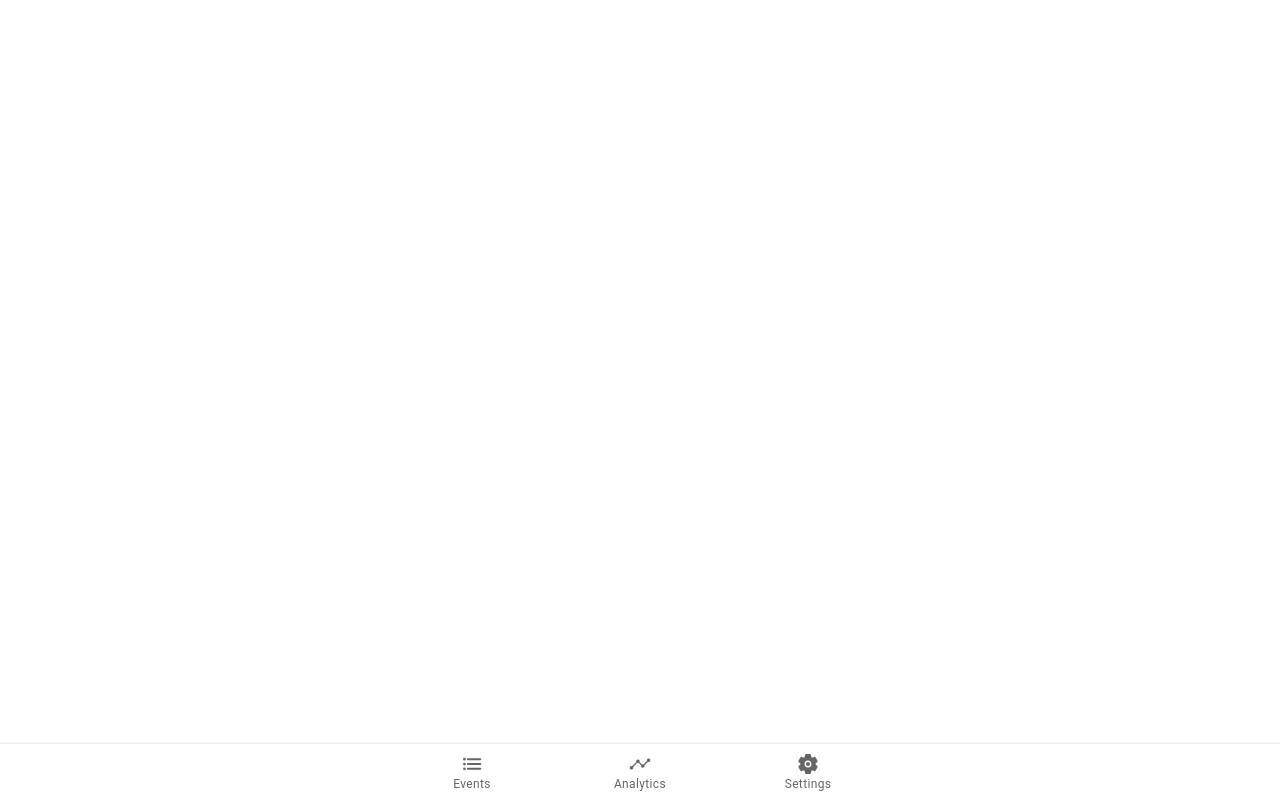
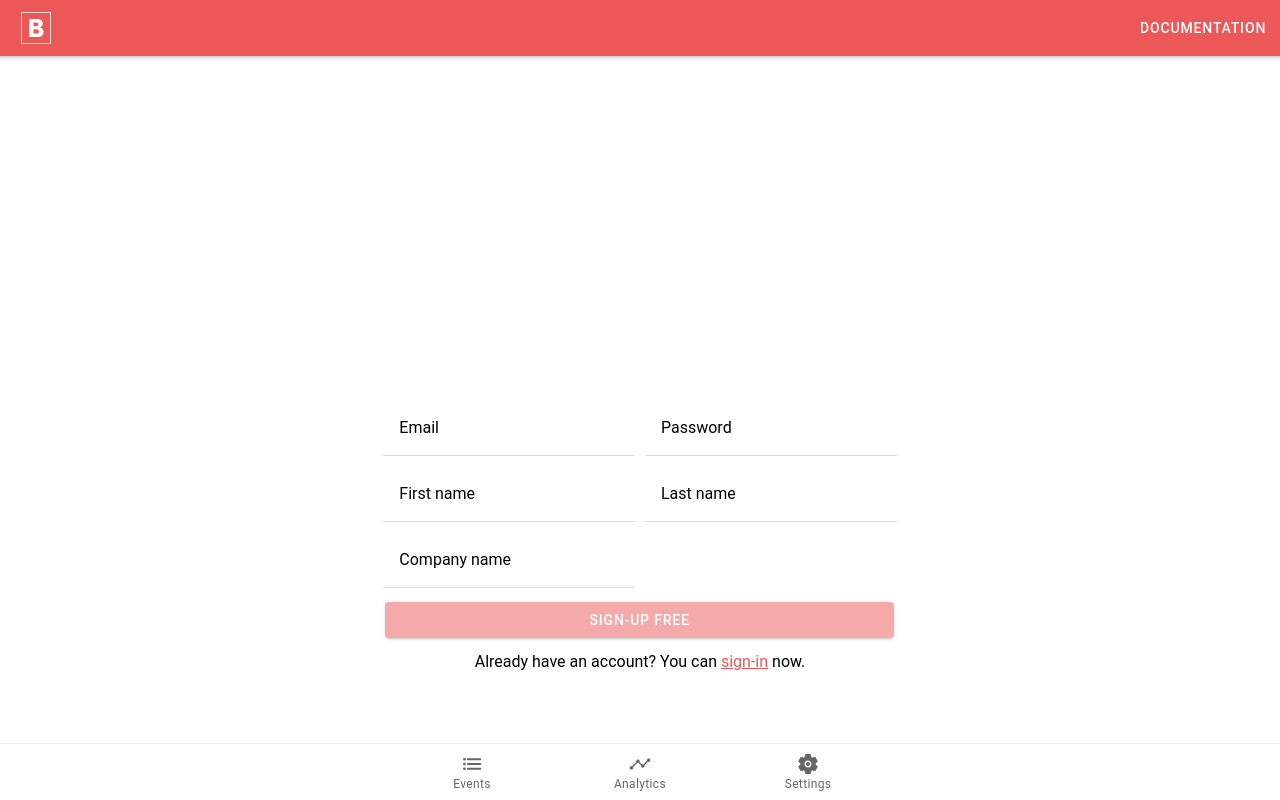
Before and after one commit to bloodbath-io/app, a React (Create React App) app: page /signup in a window 1280 px wide. Built offline with nearby package versions, Linux system fonts and the light colour scheme; no server answers.

Commit message:
feat: signup done

```diff
--- a/src/App.tsx
+++ b/src/App.tsx
@@ -13,6 +13,7 @@ import PrivateRoute from './PrivateRoute';
 
 import { analytics, settings, list } from 'ionicons/icons';
 import SigninPage from './pages/SigninPage';
+import SignupPage from './pages/SignupPage';
 import EventsPage from './pages/EventsPage';
 import AnalyticsPage from './pages/AnalyticsPage';
 import SettingsPage from './pages/SettingsPage';
@@ -47,6 +48,9 @@ const App: React.FC = () => (
           <Route exact path="/signin">
             <SigninPage />
           </Route>
+          <Route exact path="/signup">
+            <SignupPage />
+          </Route>
           <PrivateRoute exact path="/events">
             <EventsPage />
           </PrivateRoute>
--- a/src/pages/SigninPage.tsx
+++ b/src/pages/SigninPage.tsx
@@ -4,16 +4,16 @@ import { useMutation } from '@apollo/client';
 import MainHeaderComponent from '../components/MainHeaderComponent'
 import './SigninPage.css';
 
-import { MUTATION_SIGNIN } from '../queries/SignIn'
+import { MUTATION_SIGNIN } from '../queries/Signin'
 
 const SigninPage: React.FC = () => {
 
   const [email, setEmail] = useState<string>();
   const [password, setPassword] = useState<string>();
-  const [mutationSignIn] = useMutation(MUTATION_SIGNIN)
+  const [mutationSignin] = useMutation(MUTATION_SIGNIN)
 
-  const clickSignIn = () => {
-    mutationSignIn({ variables: { email, password } }).then(({ data: { signin }}) => {
+  const clickSignin = () => {
+    mutationSignin({ variables: { email, password } }).then(({ data: { signin }}) => {
       const apiKey = signin.apiKey
       localStorage.setItem('apiKey', apiKey)
       alert("Sign-in successful")
@@ -23,8 +23,8 @@ const SigninPage: React.FC = () => {
   }
 
   const formFilled = () => {
-    if (email === "") return false
-    if (password === "") return false
+    if (!email) return false
+    if (!password) return false
     return true
   }
 
@@ -73,7 +73,7 @@ const SigninPage: React.FC = () => {
 
             <IonRow>
               <IonCol>
-                <IonButton expand="block" onClick={clickSignIn} disabled={!formFilled()}>Sign-in</IonButton>
+                <IonButton expand="block" onClick={clickSignin} disabled={!formFilled()}>Sign-in</IonButton>
               </IonCol>
             </IonRow>
 
--- /dev/null
+++ b/src/pages/SignupPage.tsx
@@ -0,0 +1,144 @@
+import { IonContent, IonHeader, IonPage, IonTitle, IonToolbar, IonRow, IonCol, IonItem, IonLabel, IonInput, IonIcon, IonButton, IonButtons } from '@ionic/react';
+import React, { useState } from 'react';
+import { useMutation } from '@apollo/client';
+import MainHeaderComponent from '../components/MainHeaderComponent'
+import './SignupPage.css';
+
+import { MUTATION_SIGNUP } from '../queries/Signup'
+
+const SignupPage: React.FC = () => {
+
+  const [email, setEmail] = useState<string>();
+  const [password, setPassword] = useState<string>();
+  const [firstName, setfirstName] = useState<string>();
+  const [lastName, setLastName] = useState<string>();
+  const [companyName, setCompanyName] = useState<string>();
+  const [mutationSignup] = useMutation(MUTATION_SIGNUP)
+
+  const clickSignup = () => {
+    mutationSignup({ variables: { email, password, firstName, lastName, organizationInput: { name: companyName } } }).then(({ data: { signup } }) => {
+      const apiKey = signup.apiKey
+      localStorage.setItem('apiKey', apiKey)
+      alert("Sign-up successful")
+    }).catch((error) => {
+      alert(error.message)
+    })
+  }
+
+  const formFilled = () => {
+    if (!email) return false
+    if (!password) return false
+    if (!firstName) return false
+    if (!lastName) return false
+    if (!companyName) return false
+    return true
+  }
+
+  return (
+    <IonPage>
+      <MainHeaderComponent />
+      <IonContent fullscreen>
+        <IonHeader collapse="condense">
+          <IonToolbar>
+            <IonTitle size="large">Sign-in</IonTitle>
+          </IonToolbar>
+        </IonHeader>
+        <IonRow className="ion-justify-content-center">
+          <IonCol sizeXs="10" sizeMd="5">
+
+            <IonRow className="ion-justify-content-center">
+              <IonCol className="ion-align-self-center" style={{ textAlign: "center" }} >
+                <IonIcon src="assets/illustrations/signup.svg" style={{ fontSize: "20em" }}></IonIcon>
+              </IonCol>
+            </IonRow>
+
+            <IonRow>
+              <IonCol size="6">
+                <IonItem>
+                  <IonLabel position="floating"> Email</IonLabel>
+                  <IonInput
+                    type="email"
+                    value={email}
+                    required
+                    onIonChange={e => setEmail(e.detail.value!)}
+                  >
+                  </IonInput>
+                </IonItem>
+              </IonCol>
+              <IonCol size="6">
+                <IonItem>
+                  <IonLabel position="floating"> Password</IonLabel>
+                  <IonInput
+                    type="password"
+                    value={password}
+                    required
+                    onIonChange={e => setPassword(e.detail.value!)}
+                  >
+                  </IonInput>
+                </IonItem>
+              </IonCol>
+            </IonRow>
+
+            <IonRow>
+              <IonCol size="6">
+                <IonItem>
+                  <IonLabel position="floating"> First name</IonLabel>
+                  <IonInput
+                    type="text"
+                    value={firstName}
+                    required
+                    onIonChange={e => setfirstName(e.detail.value!)}
+                  >
+                  </IonInput>
+                </IonItem>
+              </IonCol>
+              <IonCol size="6">
+                <IonItem>
+                  <IonLabel position="floating"> Last name</IonLabel>
+                  <IonInput
+                    type="text"
+                    value={lastName}
+                    required
+                    onIonChange={e => setLastName(e.detail.value!)}
+                  >
+                  </IonInput>
+                </IonItem>
+              </IonCol>
+            </IonRow>
+
+            <IonRow>
+              <IonCol size="6">
+                <IonItem>
+                  <IonLabel position="floating"> Company name</IonLabel>
+                  <IonInput
+                    type="text"
+                    value={companyName}
+                    required
+                    onIonChange={e => setCompanyName(e.detail.value!)}
+                  >
+                  </IonInput>
+                </IonItem>
+              </IonCol>
+            </IonRow>
+
+            <IonRow>
+              <IonCol>
+                <IonButton expand="block" onClick={clickSignup} disabled={!formFilled()}>Sign-up free</IonButton>
+              </IonCol>
+            </IonRow>
+
+            <IonRow>
+              <IonCol style={{ textAlign: "center" }}>
+                Already have an account? You can <a href="/signin">sign-in</a> now.
+              </IonCol>
+            </IonRow>
+
+          </IonCol>
+
+        </IonRow>
+      </IonContent>
+    </IonPage>
+  );
+};
+
+export default SignupPage;
--- /dev/null
+++ b/src/queries/Signup.tsx
@@ -0,0 +1,22 @@
+import { gql } from '@apollo/client';
+
+export const MUTATION_SIGNUP = gql`
+  mutation signup(
+    $email: String!
+    $firstName: String!
+    $lastName: String!
+    $organizationInput: OrganizationInput!
+    $password: String!
+  ) {
+    signup(
+      email: $email
+      firstName: $firstName
+      lastName: $lastName
+      organization: $organizationInput
+      password: $password
+    ) {
+      id
+      apiKey
+    }
+  }
+`;
```
Also changed, not shown: src/pages/SignupPage.css (added).
